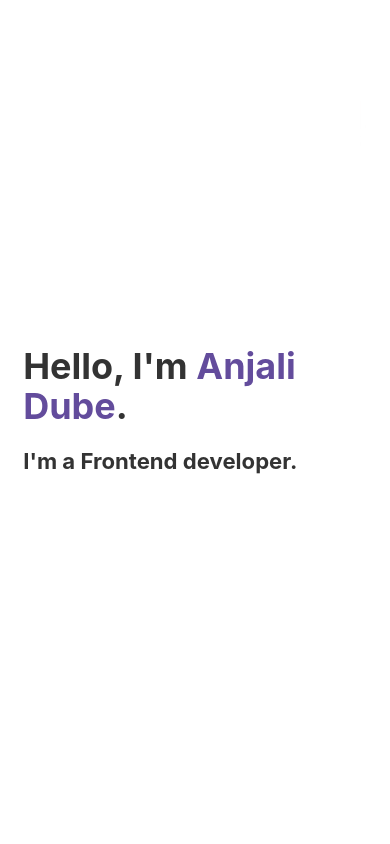
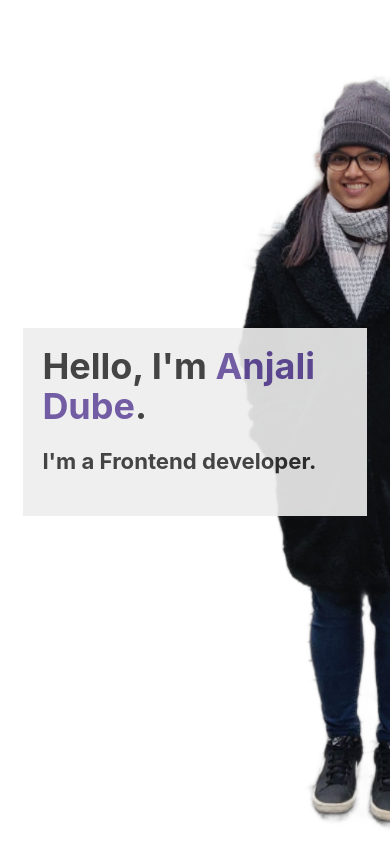
Before and after one commit to Anjali2210/MyWebsite, a Gatsby site: page / in a window 390 px wide. Built offline with nearby package versions, Linux system fonts and the light colour scheme; Gatsby itself is replaced by a stand-in of ours.

Commit message:
media queries and index.css added

```diff
--- a/src/components/layout.css
+++ b/src/components/layout.css
@@ -621,6 +621,13 @@ pre tt:before,
 pre tt:after {
   content: "";
 }
+
+@media only screen and (max-width: 599px) {
+  body {
+    background-position-x: 33%;
+  }
+}
+
 @media only screen and (max-width: 480px) {
   html {
     font-size: 100%;
--- /dev/null
+++ b/src/pages/index.css
@@ -0,0 +1,14 @@
+.main {
+  display: flex;
+  flex-direction: row;
+  width: 100%;
+  align-items: center;
+}
+
+@media only screen and (max-width: 599px) {
+  .info-myself {
+    background-color: #eeeeee;
+    padding: 1.2rem;
+    opacity: 0.9;
+  }
+}
--- a/src/pages/index.js
+++ b/src/pages/index.js
@@ -4,18 +4,13 @@ import Layout from "../components/layout"
 import Image from "../components/image"
 import SEO from "../components/seo"
 
+import "./index.css"
+
 const IndexPage = () => (
   <Layout>
     <SEO title="Home" />
-    <div
-      style={{
-        display: `flex`,
-        flexDirection: `row`,
-        width: `100%`,
-        alignItems: `center`,
-      }}
-    >
-      <div>
+    <div className="main">
+      <div className="info-myself">
         <h1>
           Hello, I'm <span style={{ color: `#634c9c` }}>Anjali Dube</span>.
         </h1>
```
